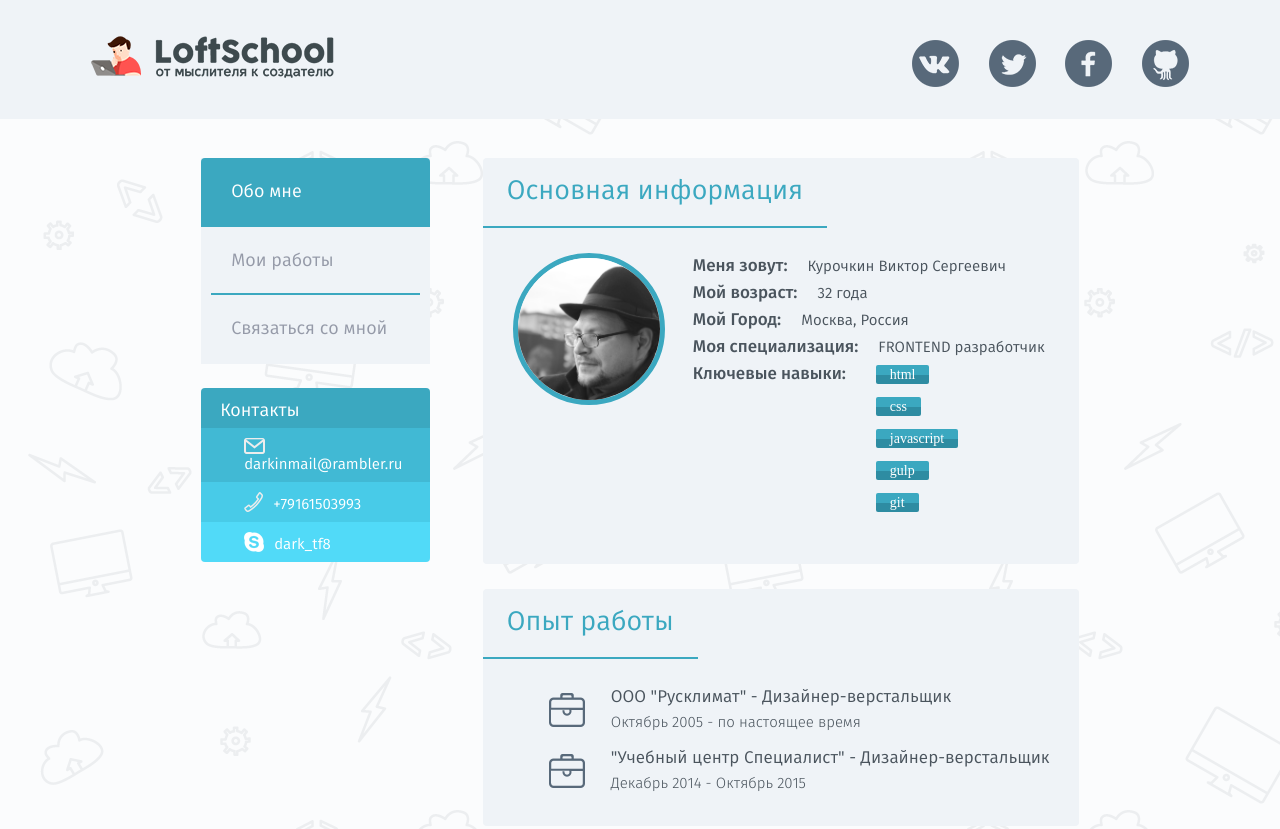
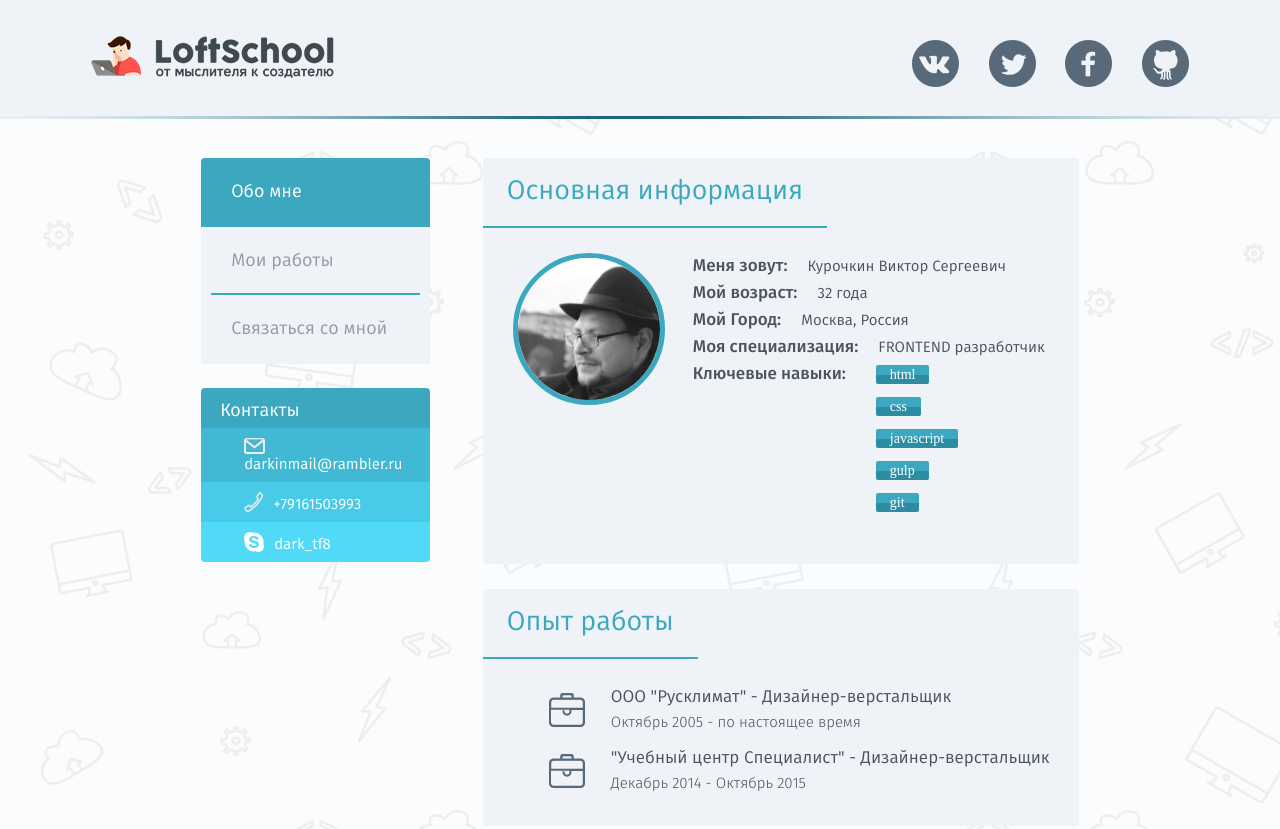
Before and after one commit to vsk-d/first_homework, a website: page app/index.html in a window 1280 px wide. Shown: the top 829 px of the page. Drawn offline with nearby package versions, Linux system fonts and the light colour scheme.

Commit message:
pravka#1_1

```diff
--- a/app/css/main.css
+++ b/app/css/main.css
@@ -30,12 +30,11 @@ html, body {
 
 /*Шапка*/
 header {
-background: #eff3f7 no-repeat;
 width: 100%;
 height: 119px;
+background: #eff3f7 url(../img/line.png) bottom no-repeat;
 margin-bottom: 39px;
 }
-
 
 /*Шапка лого*/
 .page_header_logo {
```
